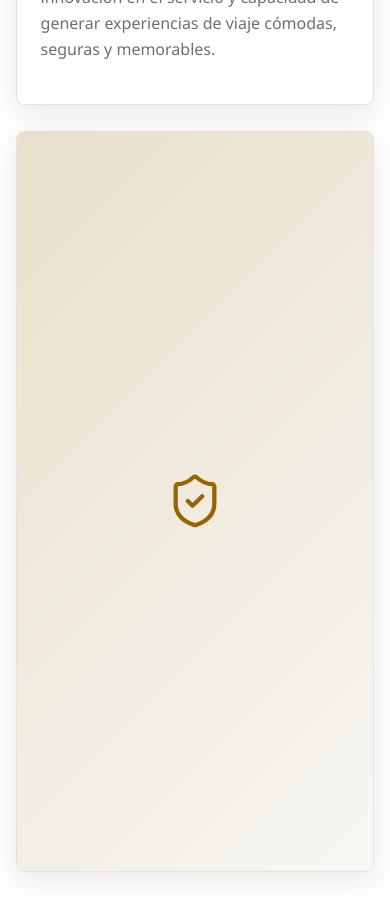
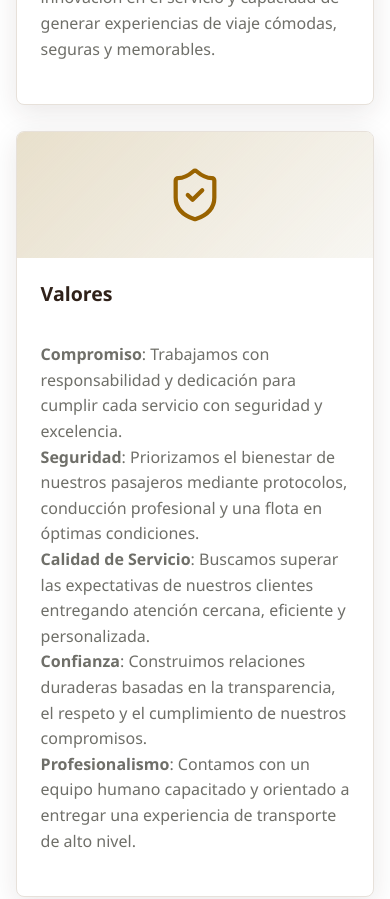
Before and after one commit to CrisMura/tlombardia, a Next.js app: page /nuestra-empresa in a window 390 px wide. Shown: the part 1460-2359 px from the top of the page. Built offline with nearby package versions, Linux system fonts and the light colour scheme.

Commit message:
vista versión movil

```diff
--- a/app/globals.css
+++ b/app/globals.css
@@ -998,7 +998,18 @@ textarea {
 
   .company-grid .service-card:nth-child(3) .service-icon-panel {
     border-radius: 0;
+    height: 126px;
     margin-left: 0;
+    min-height: 0;
+  }
+
+  .company-grid .service-card:nth-child(3) .service-icon-panel svg {
+    height: 58px;
+    width: 58px;
+  }
+
+  .company-grid .service-card:nth-child(3) .service-content {
+    padding: 24px;
   }
 
   .section,
--- a/lib/site.ts
+++ b/lib/site.ts
@@ -111,7 +111,7 @@ export const companyCards: ServiceCard[] = [
   {
     title: "Valores",
     description:
-      "**- Compromiso**: Trabajamos con responsabilidad y dedicación para cumplir cada servicio con seguridad y excelencia.\n**- Seguridad**: Priorizamos el bienestar de nuestros pasajeros mediante protocolos, conducción profesional y una flota en óptimas condiciones.\n**- Calidad de Servicio**: Buscamos superar las expectativas de nuestros clientes entregando atención cercana, eficiente y personalizada.\n**- Confianza**: Construimos relaciones duraderas basadas en la transparencia, el respeto y el cumplimiento de nuestros compromisos.\n**- Profesionalismo**: Contamos con un equipo humano capacitado y orientado a entregar una experiencia de transporte de alto nivel.",
+      "\n**Compromiso**: Trabajamos con responsabilidad y dedicación para cumplir cada servicio con seguridad y excelencia.\n**Seguridad**: Priorizamos el bienestar de nuestros pasajeros mediante protocolos, conducción profesional y una flota en óptimas condiciones.\n**Calidad de Servicio**: Buscamos superar las expectativas de nuestros clientes entregando atención cercana, eficiente y personalizada.\n**Confianza**: Construimos relaciones duraderas basadas en la transparencia, el respeto y el cumplimiento de nuestros compromisos.\n**Profesionalismo**: Contamos con un equipo humano capacitado y orientado a entregar una experiencia de transporte de alto nivel.",
     icon: "values"
   }
 ];
```
